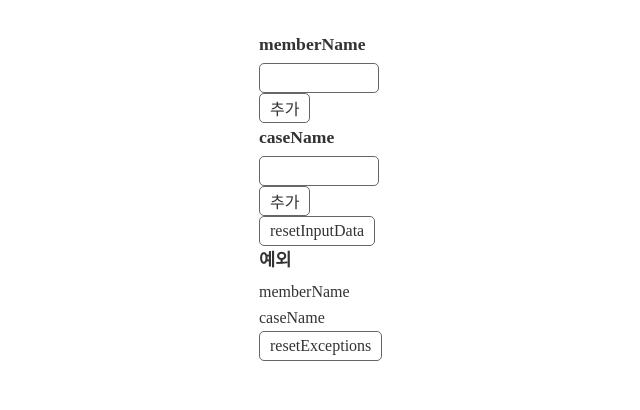
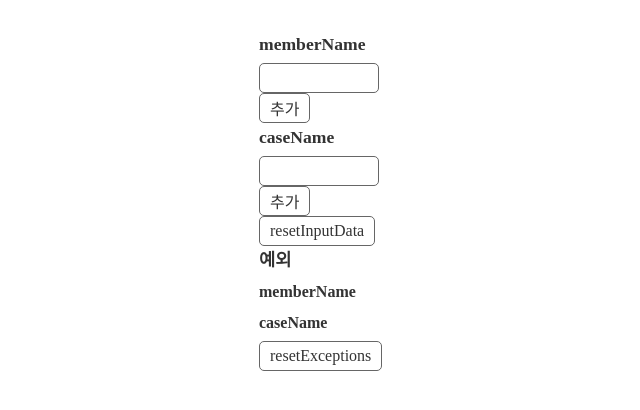
Before and after one commit to yemsu/conditional-random-result-react, a React (Create React App) app: page / in a window 1280 px wide. Shown: the top 410 px of the page, without its empty margins (196-836 px from the left). Built offline with nearby package versions, Linux system fonts and the light colour scheme.

Commit message:
refactor: List컴포넌트 title props 제거 - ul/li 형태로만 노출
- 한 컴포넌트에서 ul/li dl/dt/dd 형태를 분리처리해서 노출시키기엔 너무 복잡해질 것 같다고 판단함

```diff
--- a/src/elements/List.tsx
+++ b/src/elements/List.tsx
@@ -4,7 +4,6 @@ import styled, { css } from "styled-components"
 interface ListProps {
   dataList: string[]
   children: (data: string) => ReactNode
-  title?: string
   direction?: 'column' | 'row'
 }
 
@@ -12,19 +11,13 @@ function List(props: ListProps) {
   const {
     dataList,
     children,
-    title,
     direction = 'column'
   } = props
 
-  const [listTagName, listItemTagName, listTitleTagName]: ElementType[] = title
-    ? ['dl', 'dd', 'dt']
-    : ['ul', 'li']
-
   return (
-    <ListStyled as={listTagName} theme={styleThemeMap[direction]}>
-      {title && <ListTitleStyled as={listTitleTagName}>{ title }</ListTitleStyled>}
-      {dataList.map((data: string) => (
-        <ListItemStyled key={ data } as={listItemTagName}>
+    <ListStyled theme={styleThemeMap[direction]}>
+      {dataList.map((data: string, i) => (
+        <ListItemStyled key={i}>
           { children(data) }
         </ListItemStyled>
       ))}
@@ -49,9 +42,6 @@ const ListStyled = styled.ul`
   ${(props) => props.theme.ListStyled}
 `
 
-const ListTitleStyled = styled.ul`
-`
-
 const ListItemStyled = styled.li`
 
 `
--- a/src/elements/OptionButtons.tsx
+++ b/src/elements/OptionButtons.tsx
@@ -2,7 +2,6 @@ import List from "./List"
 import Button from "./Button"
 
 interface OptionButtonsProps {
-  title: string
   dataList: string[]
   selectedList: string[]
   dataType: string
@@ -11,7 +10,6 @@ interface OptionButtonsProps {
 
 function OptionButtons(props: OptionButtonsProps) {
   const {
-    title,
     dataList,
     dataType,
     onSelect,
@@ -19,10 +17,8 @@ function OptionButtons(props: OptionButtonsProps) {
   } = props
 
   return (
-    <div>
     <List
       dataList={dataList}
-        title={title}
       direction="row"
     >
       {(option) => (
@@ -32,7 +28,6 @@ function OptionButtons(props: OptionButtonsProps) {
         >{ option }</Button>
       )}
     </List>
-    </div>
   )
 }
 
--- a/src/pages/RandomResult.tsx
+++ b/src/pages/RandomResult.tsx
@@ -63,14 +63,16 @@ function RandomResult() {
           title="예외"
         >
           {dataTypes.map((dataType: string) => (
+            <>
+              <h3>{ dataType }</h3>
               <OptionButtons
                 key={`${dataType}-exceptions`}
-              title={dataType}
                 dataType={dataType}
                 dataList={inputDataList[dataType]}
                 selectedList={exceptions[dataType]}
                 onSelect={onSelectException}
               />
+            </>
           ))}
         </ContentSection>
       }
```
Lines whose indentation alone changed are shown as unchanged.
